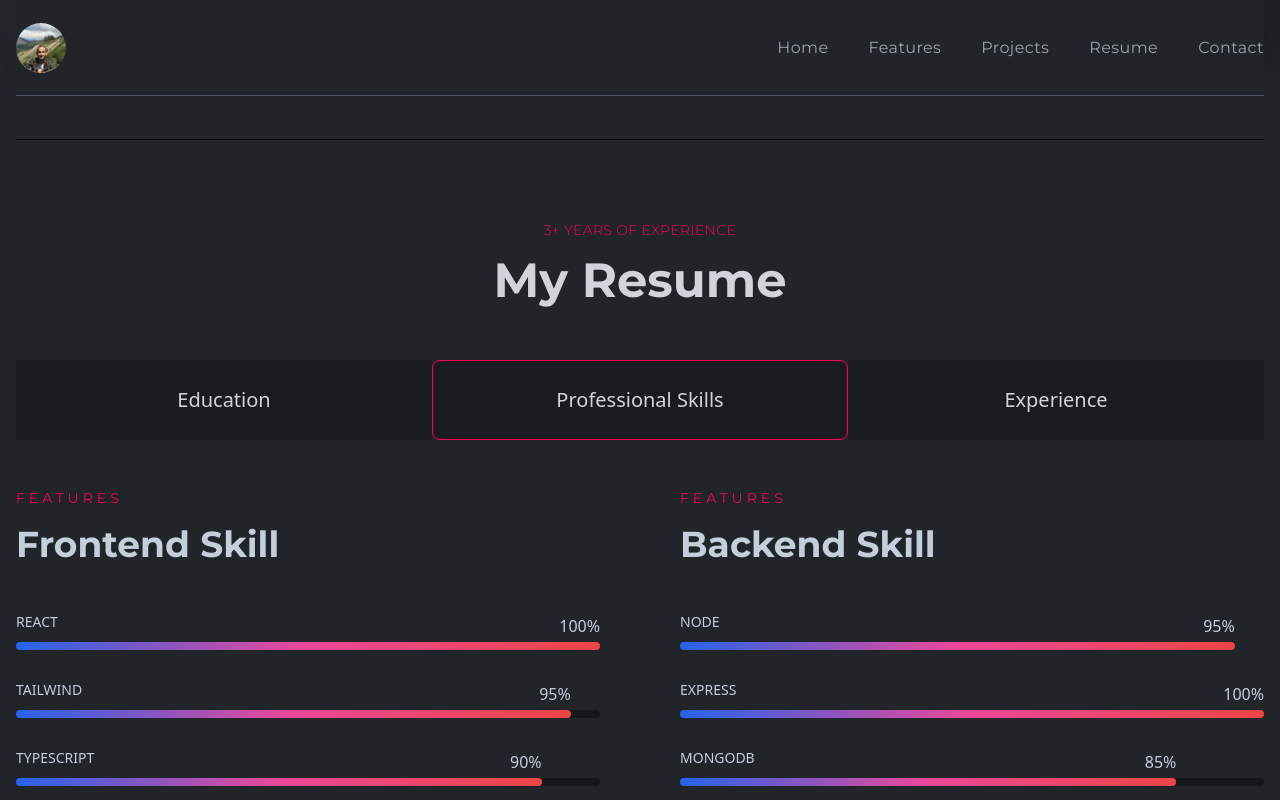
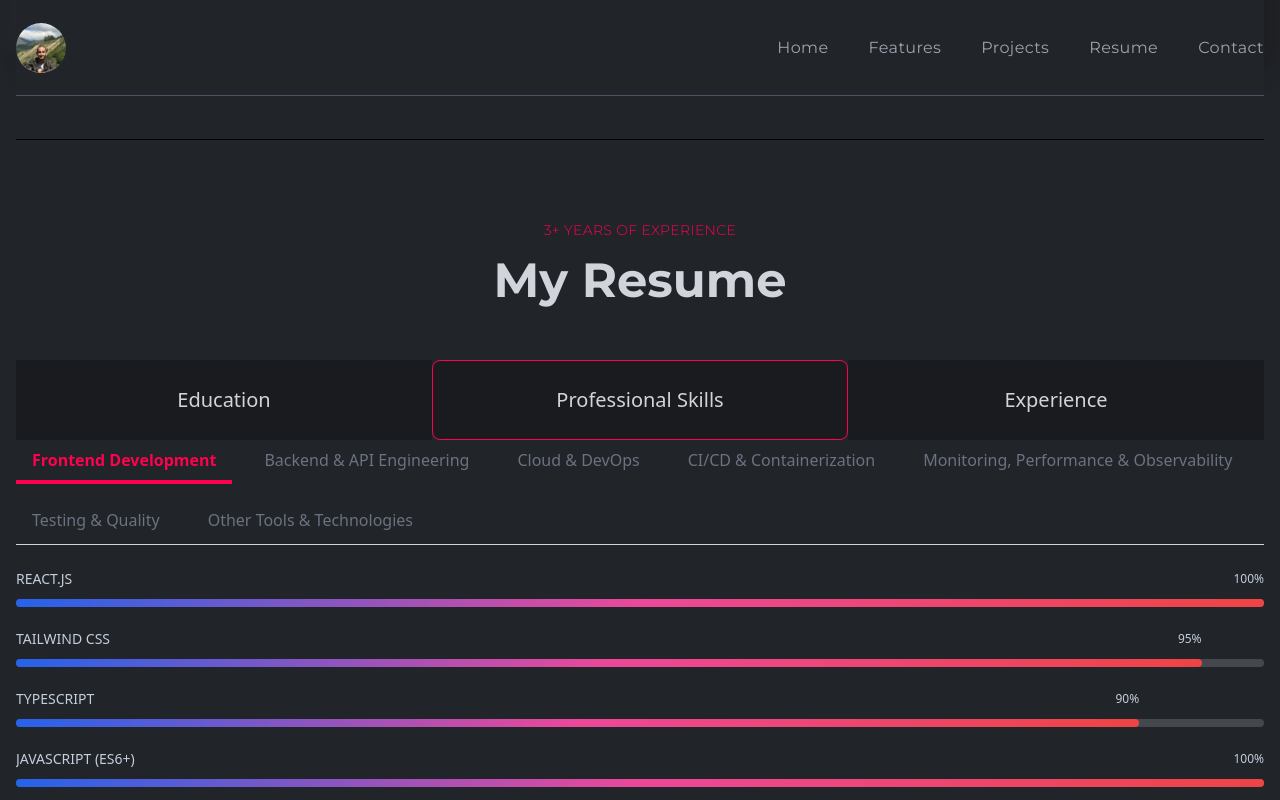
Before and after one commit to aleksandrre/MyPortfolio, a React (Create React App) app: page / in a window 1280 px wide. Both pictures are taken after a click on the item "Professional Skills". Shown: the part 3099-3899 px from the top of the page. Built offline with nearby package versions, Linux system fonts and the light colour scheme.

Commit message:
update portfolio

```diff
--- a/src/components/resume/Skills.js
+++ b/src/components/resume/Skills.js
@@ -1,166 +1,137 @@
-import React from "react";
+import React, { useState } from "react";
 import { motion } from "framer-motion";
 
-const Skills = () => {
+const SkillsTabs = () => {
+  const sections = [
+    {
+      title: "Frontend Development",
+      skills: [
+        { name: "React.js", level: "100%" },
+        { name: "Tailwind CSS", level: "95%" },
+        { name: "TypeScript", level: "90%" },
+        { name: "JavaScript (ES6+)", level: "100%" },
+        { name: "Next.js", level: "95%" },
+        { name: "Component Architecture", level: "90%" },
+        { name: "Ant Design", level: "95%" },
+      ],
+    },
+    {
+      title: "Backend & API Engineering",
+      skills: [
+        { name: "Node.js", level: "95%" },
+        { name: "Express.js", level: "100%" },
+        { name: "REST API Architecture", level: "95%" },
+        { name: "Authentication & Authorization", level: "90%" },
+        { name: "Mongoose & MongoDB", level: "85%" },
+        { name: "Multi-tenant architecture", level: "90%" },
+        { name: "Real-time applications (Socket.io)", level: "85%" },
+      ],
+    },
+    {
+      title: "Cloud & DevOps",
+      skills: [
+        { name: "AWS (EC2, S3, IAM, CloudWatch)", level: "90%" },
+        { name: "DigitalOcean droplets", level: "85%" },
+        { name: "Vercel deployments", level: "95%" },
+        { name: "Cloudflare CDN & DNS", level: "90%" },
+        { name: "Nginx", level: "85%" },
+        { name: "PM2 process manager", level: "90%" },
+      ],
+    },
+    {
+      title: "CI/CD & Containerization",
+      skills: [
+        { name: "Docker", level: "90%" },
+        { name: "GitHub Actions", level: "85%" },
+        { name: "Automated deployments", level: "90%" },
+        { name: "Version control (Git / GitHub)", level: "100%" },
+      ],
+    },
+    {
+      title: "Monitoring, Performance & Observability",
+      skills: [
+        { name: "Grafana", level: "85%" },
+        { name: "Mux", level: "80%" },
+        { name: "New Relic", level: "85%" },
+        { name: "PagerDuty", level: "80%" },
+        { name: "Zabbix", level: "80%" },
+        { name: "Application performance optimization", level: "90%" },
+      ],
+    },
+    {
+      title: "Testing & Quality",
+      skills: [
+        { name: "Postman", level: "95%" },
+        { name: "Jest", level: "85%" },
+        { name: "Debugging / Profiling", level: "90%" },
+        { name: "Code Review Standards", level: "90%" },
+      ],
+    },
+    {
+      title: "Other Tools & Technologies",
+      skills: [
+        { name: "WebSockets", level: "85%" },
+        { name: "JSON Web Tokens", level: "90%" },
+        { name: "API Security", level: "85%" },
+        { name: "Responsive UI Systems", level: "95%" },
+        { name: "Scrum / Agile workflow", level: "90%" },
+        { name: "Asana", level: "85%" },
+        { name: "Blockchain integrations", level: "80%" },
+      ],
+    },
+  ];
+
+  const [activeTab, setActiveTab] = useState(0);
+
+  const tabClass = (isActive) =>
+    `cursor-pointer px-4 py-2 text-center border-b-4 transition-all duration-300 ${
+      isActive
+        ? "border-designColor text-designColor font-semibold rounded-t-lg"
+        : "border-transparent text-gray-500 hover:text-designColor hover:border-designColor"
+    }`;
+
   return (
-    <motion.div
-      initial={{ opacity: 0 }}
-      animate={{ opacity: 1, transition: { duration: 0.5 } }}
-      className="w-full flex flex-col lgl:flex-row gap-10 lgl:gap-20"
-    >
-      <div className="w-full lgl:w-1/2">
-        <div className="py-12 font-titleFont flex flex-col gap-4">
-          <p className="text-sm text-designColor tracking-[4px] uppercase">
-            Features
-          </p>
-          <h2 className="text-3xl md:text-4xl font-bold">Frontend Skill</h2>
-        </div>
-        <div className='className="mt-14 w-full flex flex-col gap-6'>
-          <div className="overflow-x-hidden">
-            <p className="text-sm uppercase font-medium">React</p>
-            <span className="w-full h-2 bgOpacity rounded-md inline-flex mt-2">
+    <div className="w-full">
+      {/* Tabs */}
+      <div className="flex flex-wrap gap-4 border-b border-gray-300 mb-6">
+        {sections.map((section, index) => (
+          <button
+            key={index}
+            className={tabClass(activeTab === index)}
+            onClick={() => setActiveTab(index)}
+          >
+            {section.title}
+          </button>
+        ))}
+      </div>
+
+      {/* Active Tab Content */}
+      <motion.div
+        key={activeTab}
+        initial={{ opacity: 0 }}
+        animate={{ opacity: 1 }}
+        transition={{ duration: 0.5 }}
+        className="flex flex-col gap-4"
+      >
+        {sections[activeTab].skills.map((skill, i) => (
+          <div key={i} className="overflow-x-hidden">
+            <p className="text-sm uppercase font-medium">{skill.name}</p>
+            <span className="w-full h-2 bg-opacity-20 bg-gray-300 rounded-md inline-flex mt-2">
               <motion.span
                 initial={{ x: "-100%", opacity: 0 }}
                 animate={{ x: 0, opacity: 1 }}
-                transition={{ duration: 0.5, delay: 0.5 }}
-                className="w-full h-full bg-gradient-to-r from-blue-600 via-pink-500 to-red-500 rounded-md relative"
+                transition={{ duration: 0.5, delay: 0.3 }}
+                className="h-full bg-gradient-to-r from-blue-600 via-pink-500 to-red-500 rounded-md relative"
+                style={{ width: skill.level }}
               >
-                <span className="absolute -top-7 right-0">100%</span>
+                <span className="absolute -top-7 right-0 text-xs">{skill.level}</span>
               </motion.span>
             </span>
           </div>
-          <div className="overflow-x-hidden">
-            <p className="text-sm uppercase font-medium">Tailwind</p>
-            <span className="w-full h-2 bgOpacity rounded-md inline-flex mt-2">
-              <motion.span
-                initial={{ x: "-100%", opacity: 0 }}
-                animate={{ x: 0, opacity: 1 }}
-                transition={{ duration: 0.5, delay: 0.5 }}
-                className="w-[95%] h-full bg-gradient-to-r from-blue-600 via-pink-500 to-red-500 rounded-md relative"
-              >
-                <span className="absolute -top-7 right-0">95%</span>
-              </motion.span>
-            </span>
-          </div>
-          <div className="overflow-x-hidden">
-            <p className="text-sm uppercase font-medium">Typescript</p>
-            <span className="w-full h-2 bgOpacity rounded-md inline-flex mt-2">
-              <motion.span
-                initial={{ x: "-100%", opacity: 0 }}
-                animate={{ x: 0, opacity: 1 }}
-                transition={{ duration: 0.5, delay: 0.5 }}
-                className="w-[90%] h-full bg-gradient-to-r from-blue-600 via-pink-500 to-red-500 rounded-md relative"
-              >
-                <span className="absolute -top-7 right-0">90%</span>
-              </motion.span>
-            </span>
-          </div>
-          <div className="overflow-x-hidden">
-            <p className="text-sm uppercase font-medium">Ant Design</p>
-            <span className="w-full h-2 bgOpacity rounded-md inline-flex mt-2">
-              <motion.span
-                initial={{ x: "-100%", opacity: 0 }}
-                animate={{ x: 0, opacity: 1 }}
-                transition={{ duration: 0.5, delay: 0.5 }}
-                className="w-[95%] h-full bg-gradient-to-r from-blue-600 via-pink-500 to-red-500 rounded-md relative"
-              >
-                <span className="absolute -top-7 right-0">95%</span>
-              </motion.span>
-            </span>
-          </div>
-          <div className="overflow-x-hidden">
-            <p className="text-sm uppercase font-medium">Javascript</p>
-            <span className="w-full h-2 bgOpacity rounded-md inline-flex mt-2">
-              <motion.span
-                initial={{ x: "-100%", opacity: 0 }}
-                animate={{ x: 0, opacity: 1 }}
-                transition={{ duration: 0.5, delay: 0.5 }}
-                className="w-[100%] h-full bg-gradient-to-r from-blue-600 via-pink-500 to-red-500 rounded-md relative"
-              >
-                <span className="absolute -top-7 right-0">100%</span>
-              </motion.span>
-            </span>
-          </div>
-        </div>
-      </div>
-
-      <div className="w-full lgl:w-1/2">
-        <div className="py-12 font-titleFont flex flex-col gap-4">
-          <p className="text-sm text-designColor tracking-[4px] uppercase">
-            Features
-          </p>
-          <h2 className="text-3xl md:text-4xl font-bold">Backend Skill</h2>
-        </div>
-        <div className="flex flex-col gap-6">
-          <div className="overflow-x-hidden">
-            <p className="text-sm uppercase font-medium">Node</p>
-            <span className="w-[95%] h-2 bgOpacity rounded-md inline-flex mt-2">
-              <motion.span
-                initial={{ x: "-100%", opacity: 0 }}
-                animate={{ x: 0, opacity: 1 }}
-                transition={{ duration: 0.5, delay: 0.5 }}
-                className="w-full h-full bg-gradient-to-r from-blue-600 via-pink-500 to-red-500 rounded-md relative"
-              >
-                <span className="absolute -top-7 right-0">95%</span>
-              </motion.span>
-            </span>
-          </div>
-          <div className="overflow-x-hidden">
-            <p className="text-sm uppercase font-medium">EXpress</p>
-            <span className="w-full h-2 bgOpacity rounded-md inline-flex mt-2">
-              <motion.span
-                initial={{ x: "-100%", opacity: 0 }}
-                animate={{ x: 0, opacity: 1 }}
-                transition={{ duration: 0.5, delay: 0.5 }}
-                className="w-full h-full bg-gradient-to-r from-blue-600 via-pink-500 to-red-500 rounded-md relative"
-              >
-                <span className="absolute -top-7 right-0">100%</span>
-              </motion.span>
-            </span>
-          </div>
-          <div className="overflow-x-hidden">
-            <p className="text-sm uppercase font-medium">MongoDb</p>
-            <span className="w-full h-2 bgOpacity rounded-md inline-flex mt-2">
-              <motion.span
-                initial={{ x: "-100%", opacity: 0 }}
-                animate={{ x: 0, opacity: 1 }}
-                transition={{ duration: 0.5, delay: 0.5 }}
-                className="w-[85%] h-full bg-gradient-to-r from-blue-600 via-pink-500 to-red-500 rounded-md relative"
-              >
-                <span className="absolute -top-7 right-0">85%</span>
-              </motion.span>
-            </span>
-          </div>
-          <div className="overflow-x-hidden">
-            <p className="text-sm uppercase font-medium">Next.js</p>
-            <span className="w-full h-2 bgOpacity rounded-md inline-flex mt-2">
-              <motion.span
-                initial={{ x: "-100%", opacity: 0 }}
-                animate={{ x: 0, opacity: 1 }}
-                transition={{ duration: 0.5, delay: 0.5 }}
-                className="w-[95%] h-full bg-gradient-to-r from-blue-600 via-pink-500 to-red-500 rounded-md relative"
-              >
-                <span className="absolute -top-7 right-0">95%</span>
-              </motion.span>
-            </span>
-          </div>
-          <div className="overflow-x-hidden">
-            <p className="text-sm uppercase font-medium">Amazon Web Services</p>
-            <span className="w-full h-2 bgOpacity rounded-md inline-flex mt-2">
-              <motion.span
-                initial={{ x: "-100%", opacity: 0 }}
-                animate={{ x: 0, opacity: 1 }}
-                transition={{ duration: 0.5, delay: 0.5 }}
-                className="w-[100%] h-full bg-gradient-to-r from-blue-600 via-pink-500 to-red-500 rounded-md relative"
-              >
-                <span className="absolute -top-7 right-0">100%</span>
-              </motion.span>
-            </span>
-          </div>
-        </div>
-      </div>
-    </motion.div>
+        ))}
+      </motion.div>
+    </div>
   );
 };
 
-export default Skills;
+export default SkillsTabs;
```
Also changed, not shown: src/components/resume/Education.js (+24 -13 lines), src/components/resume/Experience.js (+41 -18 lines).
